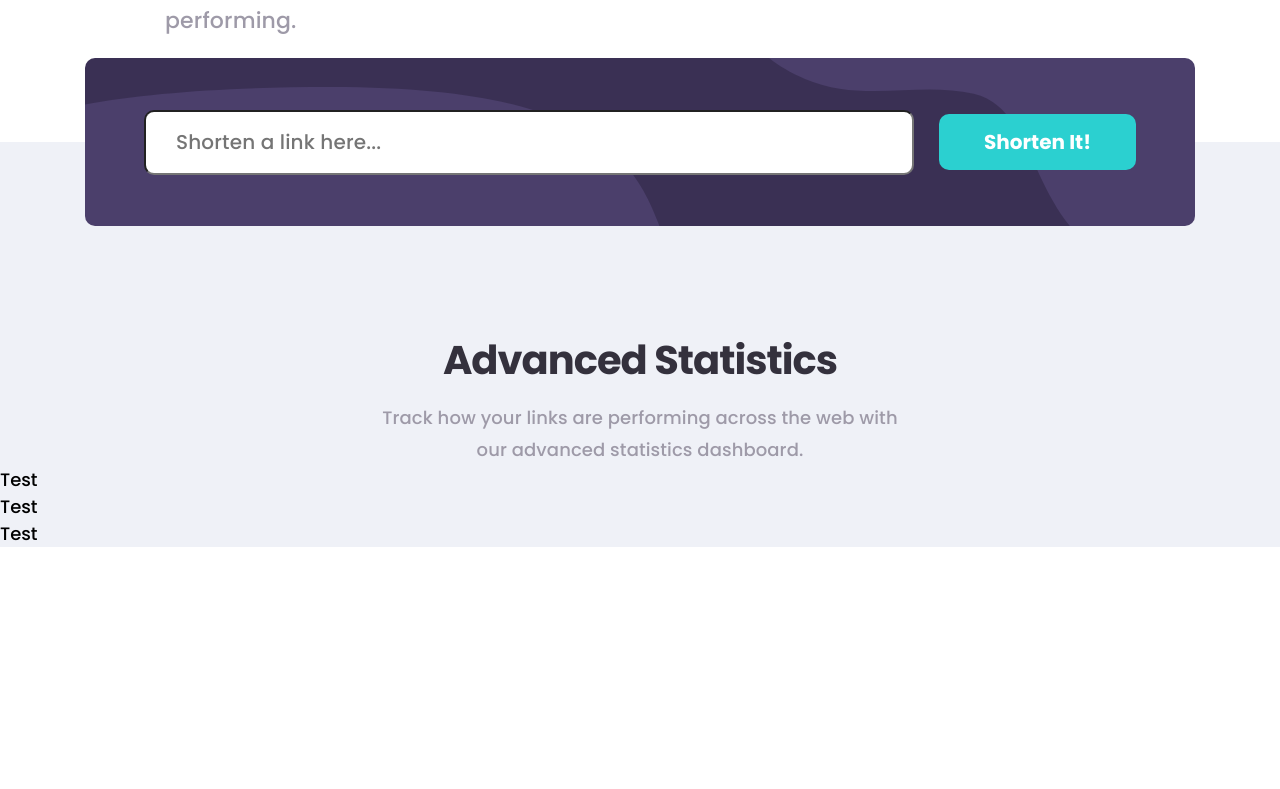
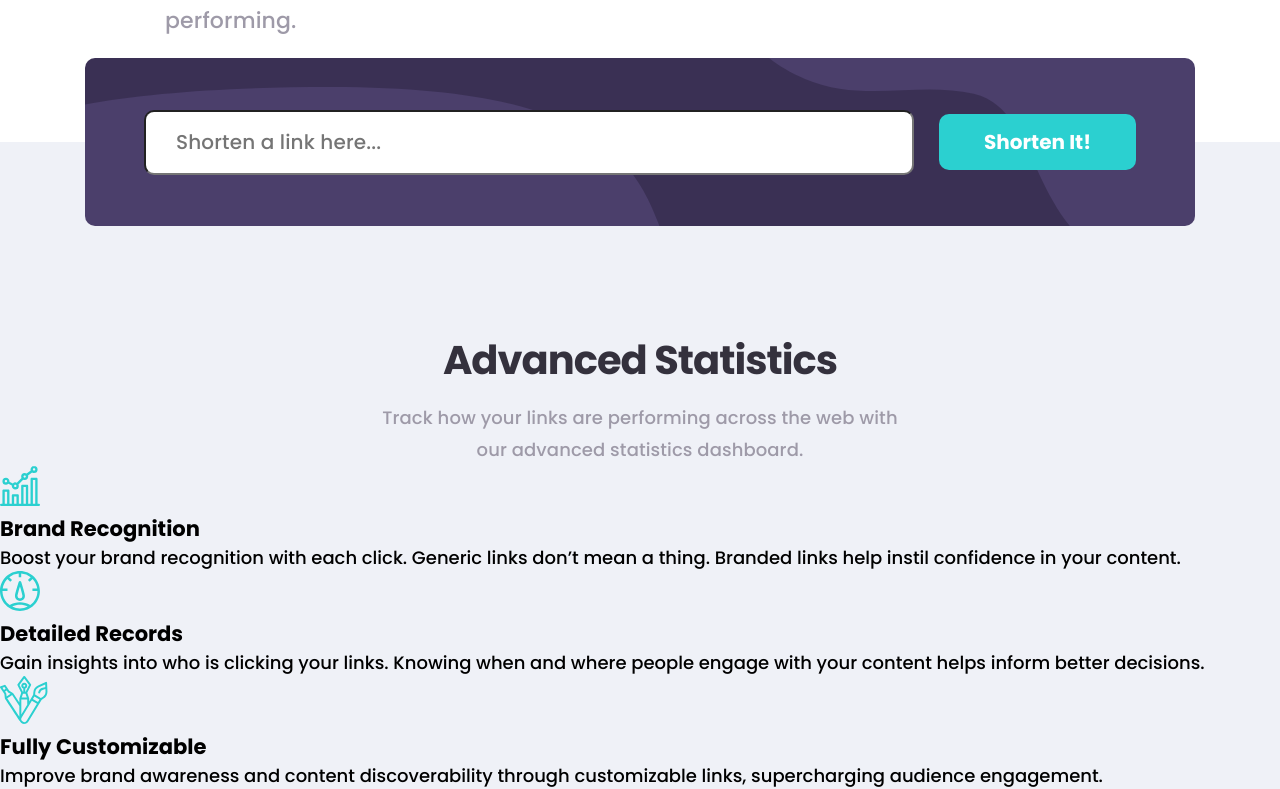
Before and after one commit to KiddAlexx/url-shortening-api-FM, a React (Vite) app: page / in a window 1280 px wide. Shown: the part 658-1447 px from the top of the page. Before the commit the page ends 1205 px from the top, so only its background shows below. Built offline with nearby package versions, Linux system fonts and the light colour scheme; the HTML template or start-up script is replaced by a standard one.

Commit message:
add info card html markup + pass content via props from Features component

```diff
--- a/src/components/Features.jsx
+++ b/src/components/Features.jsx
@@ -1,4 +1,7 @@
 import InfoCard from './InfoCard';
+import iconBrandRecognition from '../assets/imgs/icon-brand-recognition.svg';
+import iconDetailedRecords from '../assets/imgs/icon-detailed-records.svg';
+import iconFullyCustomizable from '../assets/imgs/icon-fully-customizable.svg';
 
 function Features() {
   return (
@@ -10,9 +13,21 @@ function Features() {
           statistics dashboard.
         </p>
       </div>
-      <InfoCard />
-      <InfoCard />
-      <InfoCard />
+      <InfoCard
+        infoIcon={iconBrandRecognition}
+        infoHeading="Brand Recognition"
+        infoContent="Boost your brand recognition with each click. Generic links don’t mean a thing. Branded links help instil confidence in your content."
+      />
+      <InfoCard
+        infoIcon={iconDetailedRecords}
+        infoHeading="Detailed Records"
+        infoContent="Gain insights into who is clicking your links. Knowing when and where people engage with your content helps inform better decisions."
+      />
+      <InfoCard
+        infoIcon={iconFullyCustomizable}
+        infoHeading="Fully Customizable"
+        infoContent="Improve brand awareness and content discoverability through customizable links, supercharging audience engagement."
+      />
     </section>
   );
 }
--- a/src/components/InfoCard.jsx
+++ b/src/components/InfoCard.jsx
@@ -1,5 +1,15 @@
-function InfoCard() {
-  return <div>Test</div>;
+function InfoCard(props) {
+  return (
+    <div className="info-card">
+      <img
+        className="info-card-icon"
+        src={props.infoIcon}
+        alt={`Small icon representing ${props.infoHeading}`}
+      />
+      <h3 className="info-card-heading">{props.infoHeading}</h3>
+      <p className="info-card-content">{props.infoContent}</p>
+    </div>
+  );
 }
 
 export default InfoCard;
```
